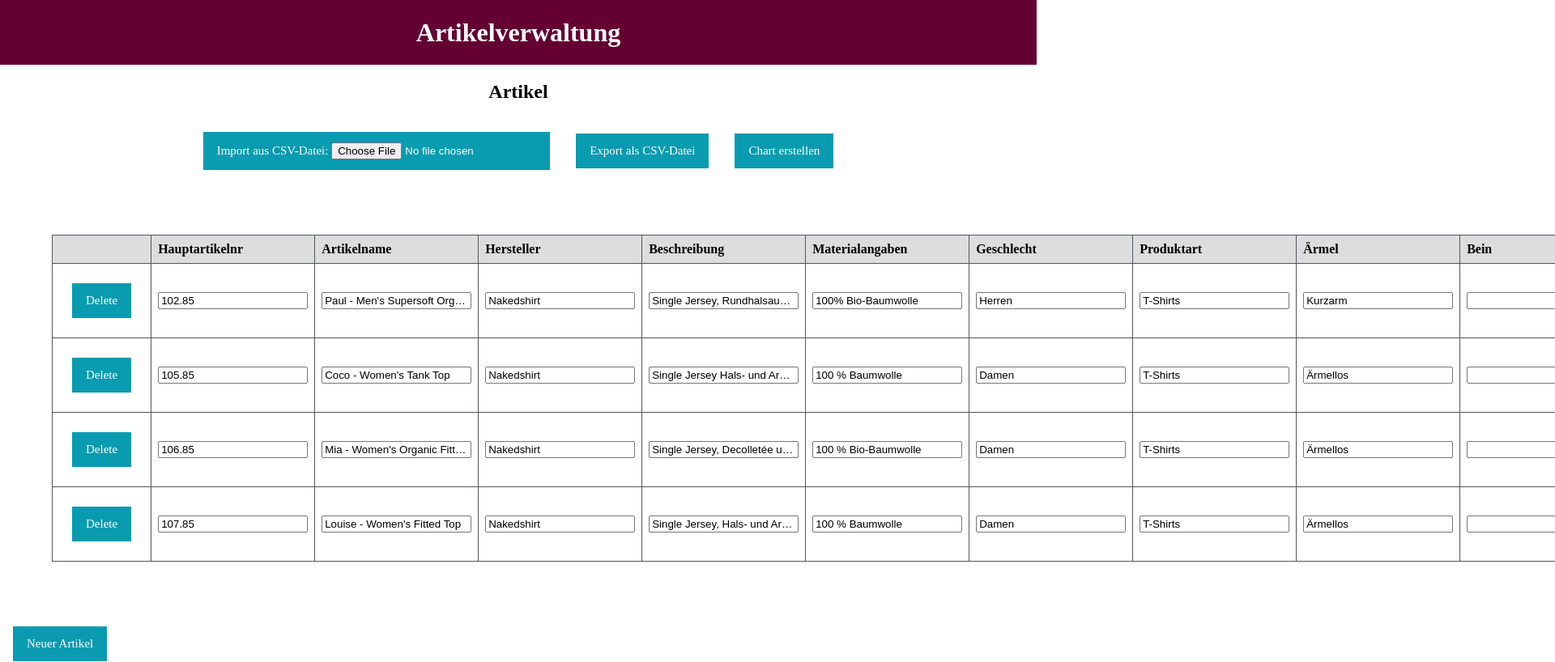
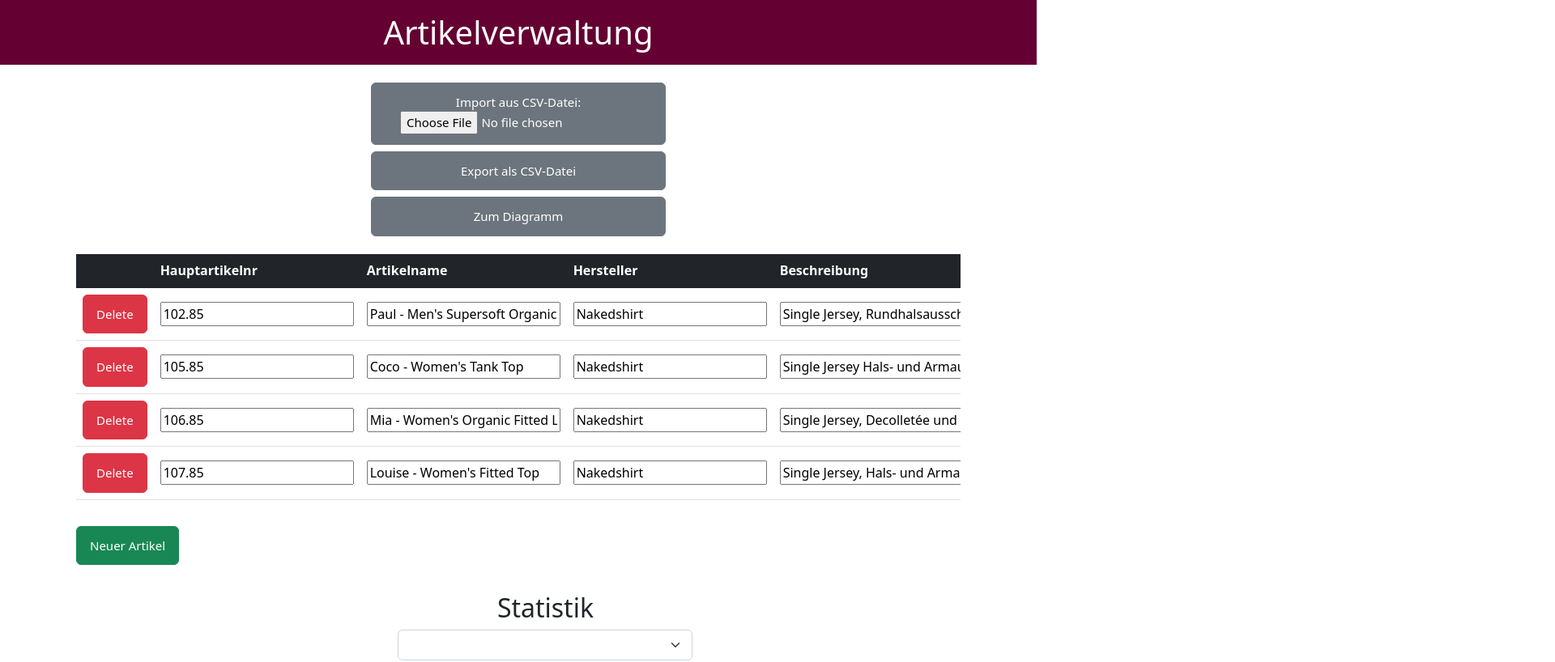
Before and after one commit to jessna96/Code-Project-CSV-Processing, a Vue app: page / in a window 1280 px wide. Shown: the top 818 px of the page at 81% size, 1920 px wide, since content can reach past the window. Built offline with nearby package versions, Linux system fonts and the light colour scheme.

Commit message:
added chart and bootstrap

```diff
--- a/public/index.html
+++ b/public/index.html
@@ -6,8 +6,9 @@
     <meta name="viewport" content="width=device-width,initial-scale=1.0">
     <link rel="icon" href="<%= BASE_URL %>favicon.ico">
     <title><%= htmlWebpackPlugin.options.title %></title>
-    <!-- <link href="https://cdn.jsdelivr.net/npm/bootstrap@5.1.3/dist/css/bootstrap.min.css" rel="stylesheet"> -->
-    <!-- <script src="https://cdn.plot.ly/plotly-latest.min.js"></script> -->
+    <link href="https://cdn.jsdelivr.net/npm/bootstrap@5.2.1/dist/css/bootstrap.min.css" rel="stylesheet">
+    <link href="https://cdnjs.cloudflare.com/ajax/libs/twitter-bootstrap/5.2.0/css/bootstrap.min.css" rel="stylesheet">
+    <link href="https://cdn.datatables.net/1.12.1/css/dataTables.bootstrap5.min.css" ref="stylesheet">
   </head>
   <body>
     <noscript>
@@ -15,6 +16,9 @@
     </noscript>
     <div id="app"></div>
     <!-- built files will be auto injected -->
-    <!-- <script src="https://cdn.jsdelivr.net/npm/bootstrap@5.1.3/dist/js/bootstrap.bundle.min.js"></script> -->
+    <script src="https://cdn.jsdelivr.net/npm/bootstrap@5.2.1/dist/js/bootstrap.bundle.min.js"></script>
+    <script src="https://code.jquery.com/jquery-3.5.1.js"></script>
+    <script scr="https://cdn.datatables.net/1.12.1/js/jquery.dataTables.min.js"></script>
+    <script scr="https://cdn.datatables.net/1.12.1/js/dataTables.bootstrap5.min.js"></script>
   </body>
 </html>
--- a/src/components/articles/ArticleManagement.vue
+++ b/src/components/articles/ArticleManagement.vue
@@ -1,6 +1,8 @@
 <template>
-  <the-articles></the-articles>
-  <the-chart></the-chart>
+  <div class="container">
+    <the-articles></the-articles>
+    <the-chart></the-chart>
+  </div>
 </template>
 
 <script>
--- a/src/components/articles/TheArticles.vue
+++ b/src/components/articles/TheArticles.vue
@@ -1,8 +1,7 @@
 <template>
-  <div>
-    <h2>Artikel</h2>
-    <div class="center">
-      <base-button
+  <div class="container">
+    <div class="d-grid gap-2 col-4 mx-auto" style="margin: 2%">
+      <base-button class="btn-secondary"
         >Import aus CSV-Datei:
         <input
           type="file"
@@ -11,28 +10,49 @@
           @change="getCSVData"
           accept=".csv"
       /></base-button>
-      <base-button @click="exportCSV">Export als CSV-Datei</base-button>
-      <base-button>Chart erstellen</base-button>
+      <base-button @click="exportCSV" class="btn-secondary"
+        >Export als CSV-Datei</base-button
+      >
+      <base-button class="btn-secondary"
+        ><a href="#chart"></a>Zum Diagramm</base-button
+      >
     </div>
-    <div id="articleTable" class="tablediv" v-if="hasArticles">
-      <table>
+    <div v-if="hasArticles">
+      <div class="table-responsive">
+        <table id="articleTable" class="table align-middle">
+          <thead class="table-dark">
             <tr>
               <th></th>
               <th v-for="column in columns" :key="column">{{ column }}</th>
             </tr>
-        <tr v-for="(article, artIdx) in articles" :key="article.Hauptartikelnr">
+          </thead>
+          <tbody class="table-group-divider">
+            <tr
+              v-for="(article, artIdx) in articles"
+              :key="article.Hauptartikelnr"
+            >
               <td>
-            <base-button @click="removeArticle(artIdx)">Delete</base-button>
+                <base-button @click="removeArticle(artIdx)" class="btn-danger"
+                  >Delete</base-button
+                >
               </td>
               <td v-for="(articleProp, key) in article" :key="key">
                 <input
                   :value="articleProp"
-              @change="changeArticleValue($event, article.Hauptartikelnr, key)"
+                  @change="
+                    changeArticleValue($event, article.Hauptartikelnr, key)
+                  "
                 />
               </td>
             </tr>
+          </tbody>
         </table>
-      <div><base-button @click="addArticle">Neuer Artikel</base-button></div>
+      </div>
+      <div>
+        <base-button @click="addArticle" class="btn-success" style="margin-top: 1rem"
+          >Neuer Artikel</base-button
+        >
+      </div>
     </div>
     <div v-else class="center">
       There are no articles yet. Please import a csv-file.
@@ -41,8 +61,9 @@
 </template>
 
 <script>
-// import $ from 'jquery';
 import BaseButton from '../ui/BaseButton.vue';
+import $ from 'jquery';
+import DataTable from 'datatables.net';
 
 export default {
   components: { BaseButton },
@@ -107,11 +128,11 @@ export default {
             console.log(tempArray);
             // let articlePropertyArray = element.split(';');
             // console.log(articlePropertyArray);
-            for (i=0; i<tempArray.length; i++) {
-              if (tempArray[i].includes("\"")) {
-                console.log("inclues \"");
-                let res = tempArray[i].replace(/\\"/g, "");
-                let res2 = res.replace(/"/g, "");
+            for (i = 0; i < tempArray.length; i++) {
+              if (tempArray[i].includes('"')) {
+                console.log('inclues "');
+                let res = tempArray[i].replace(/\\"/g, '');
+                let res2 = res.replace(/"/g, '');
                 let res3 = res2.replace(/'/g, '"');
                 tempArray[i] = res3;
               }
@@ -143,7 +164,7 @@ export default {
       this.$store.dispatch('removeArticle', index);
     },
     changeArticleValue(event, articleNr, artProperty) {
-      console.log("hier");
+      console.log('hier');
       this.$store.dispatch('updateArticle', {
         newValue: event.target.value,
         articleNr: articleNr,
@@ -172,8 +193,11 @@ export default {
           if (item.includes('"')) {
             newItem = item.replace(/"/g, '""');
           }
-          if (newItem.toString().includes('\n') || newItem.toString().includes(';')) {
-            arr[idx] = "\"" + newItem + "\"";
+          if (
+            newItem.toString().includes('\n') ||
+            newItem.toString().includes(';')
+          ) {
+            arr[idx] = '"' + newItem + '"';
           }
         });
         let articleString = article.join(';');
@@ -188,45 +212,45 @@ export default {
       link.click();
     },
   },
-  // created() {
-  //   if (this.hasArticles) {
-  //     $('#articleTable').DataTable({
-  //       scrollX: true,
-  //     });
-  //   }
-  // },
+  mounted() {
+    // if (this.hasArticles) {
+    //   $('#articleTable').DataTable({
+    //     // scrollX: true,
+    //   });
+    // }
+  },
 };
 </script>
 
 <style scoped>
-.center {
+/* .center {
   display: flex;
   justify-content: center;
   align-items: center;
-}
+} */
 table {
-  font-family: inherit;
+  /* font-family: inherit;
   border-collapse: collapse;
   table-layout: auto;
   overflow-x: auto;
-  margin: 5%;
+  margin: 5%; */
 }
 
 td,
 th {
-  border: 1px solid #51565d;
+  /* border: 1px solid #51565d;
   text-align: left;
-  padding: 8px;
+  padding: 8px; */
 }
 
 th {
-  background-color: #dddddd;
+  /* background-color: #dddddd; */
 }
 
 input {
-  text-overflow: ellipsis;
+  /* text-overflow: ellipsis;
   white-space: nowrap;
-  overflow: hidden;
+  overflow: hidden; */
 }
 
 /* tr:nth-child(even) {
--- a/src/components/articles/TheChart.vue
+++ b/src/components/articles/TheChart.vue
@@ -1,8 +1,8 @@
 <template>
-  <div>
-    <h2>Chart</h2>
-    <div class="select">
-      <select v-model="chartArticleProp">
+  <div class="container" style="margin: 3%">
+    <h2>Statistik</h2>
+    <div class="col-4 mx-auto">
+      <select class="form-select" v-model="chartArticleProp">
         <option selected disabled :value="null">Bitte wählen...</option>
         <option v-for="prop in artProps" :key="prop" :value="prop">
           {{ prop }}
@@ -13,7 +13,7 @@
       :chart="chart"
       v-if="!!chartArticleProp"
     ></the-reactive-chart>
-    <p v-else>Bitte wähle zunächst eine Kategorie!</p>
+    <div class="container center" v-else>Bitte wähle zunächst eine Kategorie!</div>
   </div>
 </template>
 
--- a/src/components/layout/TheHeader.vue
+++ b/src/components/layout/TheHeader.vue
@@ -1,6 +1,10 @@
 <template>
   <header>
-    <h1>{{ title }}</h1>
+    <nav class="navbar navbar-light">
+      <div class="container-fluid">
+        <span class="navbar-text h1">{{ title }}</span>
+      </div>
+    </nav>
   </header>
 </template>
 
@@ -16,16 +20,16 @@ export default {
 </script>
 
 <style scoped>
-header {
-  width: 100%;
-  height: 5rem;
+.navbar {
   background-color: #640032;
-  display: flex;
+}
+
+.container-fluid {
   justify-content: center;
   align-items: center;
 }
 
-header h1 {
+.h1 {
   color: white;
   margin: 0;
 }
--- a/src/components/layout/TheReactiveChart.vue
+++ b/src/components/layout/TheReactiveChart.vue
@@ -1,5 +1,7 @@
 <template>
-  <div :ref="chart.uuid"></div>
+  <div class="container-fluid">
+    <div :ref="chart.uuid" class="chartdiv"></div>
+  </div>
 </template>
 
 <script>
@@ -33,3 +35,10 @@ export default {
   },
 };
 </script>
+
+<style scoped>
+.chartdiv {
+    height: 100%;
+    width: 100%;
+}
+</style>
--- a/src/components/ui/BaseButton.vue
+++ b/src/components/ui/BaseButton.vue
@@ -1,5 +1,5 @@
 <template>
-    <button>
+    <button class="btn">
         <slot></slot>
     </button>
 </template>
@@ -8,17 +8,17 @@
 button {
   padding: 0.75rem 1.0rem;
   font-family: inherit;
-  background-color: #099BB0;
-  border: 1px solid #099BB0;
+  /* background-color: #099BB0;
+  border: 1px solid #099BB0; */
   color: white;
   cursor: pointer;
   font-size: 15px;
-  margin: 1rem;
+  /* margin: 1rem; */
 }
 
 button:hover,
 button:active {
-  background-color: #0A5863;
-  border-color: #0A5863;
+  /* background-color: #0A5863;
+  border-color: #0A5863; */
 }
 </style>
```
Lines whose indentation alone changed are shown as unchanged.
